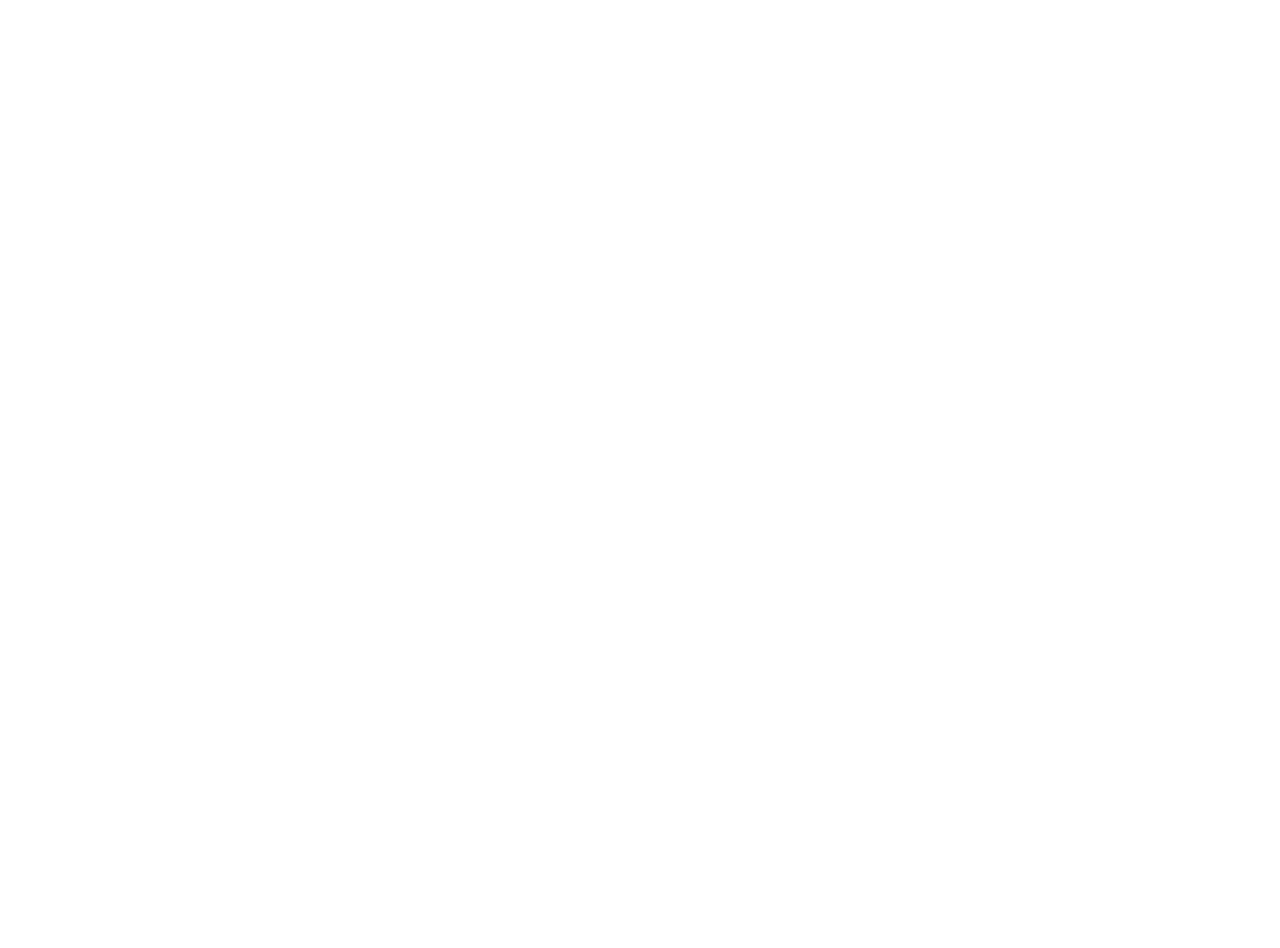
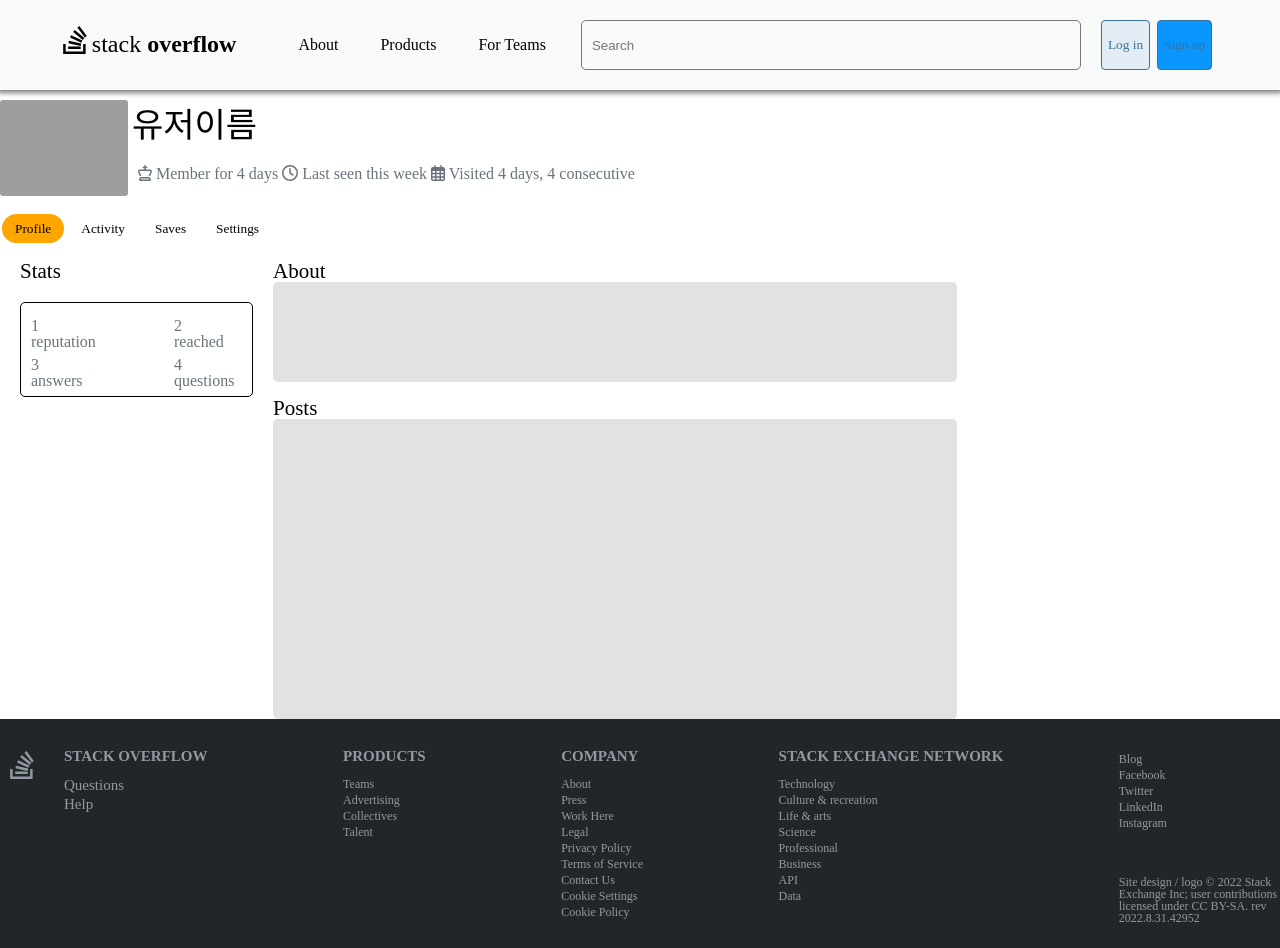
Before and after one commit to codestates-seb/seb40_pre_020, a React (Create React App) app in the folder Client/: page /Userprofile in a window 1280 px wide. Before the commit this address had no page. Before the commit the page ends 800 px from the top, so only its background shows below. Built offline with nearby package versions, Linux system fonts and the light colour scheme; grey boxes are pictures that could not be loaded.

Commit message:
feat:마이페이지 구현

```diff
--- a/Client/src/App.js
+++ b/Client/src/App.js
@@ -6,6 +6,7 @@
 import Home from './components/home';
 import AskQuestion from './components/AskQuestion/AskQuestion';
 import UpdateQuestion from './components/UpdateQuestion/UpdateQuestion';
+import Userprofile from './components/Userprofile/Userprofile';
 function App() {
   return (
     <div>
@@ -24,6 +25,16 @@
           />
           <Route path="/questions/ask" element={<AskQuestion />} />
           <Route path="/questions/update" element={<UpdateQuestion />} />
+          <Route
+            path="/Userprofile"
+            element={
+              <>
+                <Header />
+                <Userprofile />
+                <Footer />
+              </>
+            }
+          />
           <Route
             path="/tags"
             element={
--- a/Client/src/components/AskQuestion/AskQuestion.js
+++ b/Client/src/components/AskQuestion/AskQuestion.js
@@ -1,5 +1,5 @@
 import Tag from '../Addtag/Addtag';
-import Editor from '../editor/Editor';
+import Editor from '../Editor/Editor';
 import styles from './AskQuestion.module.css';
 function AskQuestion() {
   return (
--- /dev/null
+++ b/Client/src/components/Pagination/Pagination.module.css
@@ -0,0 +1,31 @@
+.container {
+  display: flex;
+  gap: 2px;
+}
+
+.container button {
+  padding: 4px 8px;
+  font-size: 13px;
+  font-weight: inherit;
+  outline: none;
+  border: 1px solid hsl(210, 8%, 85%);
+  background-color: transparent;
+  border-radius: 3px;
+}
+
+.container button:hover {
+  background-color: hsl(210, 8%, 85%);
+}
+
+.container span {
+  padding: 4px 8px;
+  font-size: 13px;
+  font-weight: inherit;
+}
+
+.select {
+  border-color: transparent !important;
+  background-color: hsl(27, 90%, 55%) !important;
+  color: #ffffff;
+  cursor: default;
+}
--- a/Client/src/components/Question/Question.module.css
+++ b/Client/src/components/Question/Question.module.css
@@ -61,7 +61,7 @@
 
 .content div {
   display: flex;
-  justify-content: end;
+  justify-content: flex-end;
   align-items: center;
   gap: 0 4px;
 }
@@ -76,6 +76,7 @@
 .user {
   text-align: end;
   width: 700px;
+  margin-top: 3px;
 }
 .user img {
   height: 16px;
--- a/Client/src/components/Questions/Questions.js
+++ b/Client/src/components/Questions/Questions.js
@@ -38,7 +38,7 @@
       status: '-ㅇㅇㅇㅇㅇㅇㅇ',
       views: 5,
       content: ` know this has been asked before, and I have read a lot of posts about it, but I can't seem to find anything to help. I have about 15 controllersamong many other'`,
-      userId: 123123,
+      userId: 333123,
       createdAt: '2022 - 10 - 18',
       votes: 5,
       replies: 5,
@@ -456,7 +456,7 @@
           </button>
         </div>
         <div className={styles.subber}>
-          <span>286 questions</span>
+          <span>{defaultData.length} questions</span>
           <button type="button">Filter</button>
         </div>
       </div>
@@ -467,7 +467,7 @@
       </div>
       {/* <RelatedTags /> */}
       <Pagination
-        total={defaultData.length}
+        total={defaultData.length} //게시물 갯수
         limit={limit}
         page={page}
         setPage={setPage}
--- a/Client/src/components/Questions/Questions.module.css
+++ b/Client/src/components/Questions/Questions.module.css
@@ -5,11 +5,12 @@
   border-top-width: 0;
   border-bottom-width: 0;
   border-right-width: 0;
+}
 
-}
 
 .titleWrap {
   padding: 24px 24px 0px 24px;
+  margin-top: 90px;
 }
 
 .mainber {
--- a/Client/src/components/UpdateQuestion/UpdateQuestion.js
+++ b/Client/src/components/UpdateQuestion/UpdateQuestion.js
@@ -1,5 +1,5 @@
 import Tag from '../Addtag/Addtag';
-import Editor from '../editor/Editor';
+import Editor from '../Editor/Editor';
 import styles from './UpdateQuestion.module.css';
 
 function UpdateQuestion() {
--- /dev/null
+++ b/Client/src/components/Userprofile/Userprofile.js
@@ -0,0 +1,90 @@
+import styles from './Userprofile.module.css';
+import {
+  faChessKing,
+  faClock,
+  faCalendarDays,
+} from '@fortawesome/free-regular-svg-icons';
+import { FontAwesomeIcon } from '@fortawesome/react-fontawesome';
+import { useState } from 'react';
+
+function Userprofile() {
+  let [a, seta] = useState(1);
+  return (
+    <div className={styles.container}>
+      <div className={styles.Userprofile}>
+        <img
+          src="https://lh3.googleusercontent.com/a/ALm5wu13X0XLApYPHbBO2kYOr8i6znu8rpu6NY2Jasi_=k-s256"
+          alt="avatar"
+        />
+        <div className={styles.userdata}>
+          <div className={styles.username}>유저이름</div>
+          <div className={styles.userinfo}>
+            <FontAwesomeIcon
+              icon={faChessKing}
+              size="1x"
+              color="rgb(106, 115, 124)"
+            />
+            <span> Member for 4 days </span>
+            <FontAwesomeIcon
+              icon={faClock}
+              size="1x"
+              color="rgb(106, 115, 124)"
+            />
+            <span> Last seen this week </span>
+            <FontAwesomeIcon
+              icon={faCalendarDays}
+              size="1x"
+              color="rgb(106, 115, 124)"
+            />
+            <span> Visited 4 days, 4 consecutive </span>
+          </div>
+        </div>
+      </div>
+      <div className={styles.navbar}>
+        <button className={a === 1 ? styles.on : null} onClick={() => seta(1)}>
+          Profile
+        </button>
+        <button className={a === 2 ? styles.on : null} onClick={() => seta(2)}>
+          Activity
+        </button>
+        <button className={a === 3 ? styles.on : null} onClick={() => seta(3)}>
+          Saves
+        </button>
+        <button className={a === 4 ? styles.on : null} onClick={() => seta(4)}>
+          Settings
+        </button>
+      </div>
+      <div className={styles.sss}>
+        <div className={styles.stats}>
+          <h2>Stats</h2>
+          <div className={styles.statsinfo}>
+            <div className={styles.stat}>
+              1<span>reputation</span>
+            </div>
+            <div className={styles.stat}>
+              2<span>reached</span>
+            </div>
+            <div className={styles.stat}>
+              3<span>answers</span>
+            </div>
+            <div className={styles.stat}>
+              4<span>questions</span>
+            </div>
+          </div>
+        </div>
+        <div>
+          <div className={styles.Userdata}>
+            <h2>About</h2>
+            <div className={styles.about}></div>
+          </div>
+          <div className={styles.Userdata}>
+            <h2>Posts</h2>
+            <div className={styles.post}></div>
+          </div>
+        </div>
+      </div>
+    </div>
+  );
+}
+
+export default Userprofile;
--- /dev/null
+++ b/Client/src/components/Userprofile/Userprofile.module.css
@@ -0,0 +1,92 @@
+.container{
+  width: 980px;
+  padding-top: 100px;
+}
+.Userprofile{
+  display:  flex;
+align-items: center;
+}
+.Userprofile img{
+width: 128px;
+border-radius: 3px;
+}
+.username{
+  display: inline-block;
+  font-size: 34px;
+  margin: 4px 4px 12px;
+}
+.userinfo{
+  color: rgb(106, 115, 124);
+  padding: 10px;
+}
+.navbar{
+margin-top: 16px;}
+.on{
+  background-color: orange!important;
+  ;
+}
+.navbar button{
+  text-align: center;
+  height: 29px;
+  margin:2px ;
+  padding: 6px 12px;
+  background-color: white;
+  border-radius: 20px;
+}
+.stats{
+  margin-top: 16px;
+  margin-left:20px ;
+}
+.stats h2{
+  font-size: 21px;
+}
+.statsinfo{
+  display: flex;
+  margin-top: 20px;
+  padding: 15px 10px 0px 10px;
+  border:  1px solid rgb(0, 0, 0);
+  border-radius: 5px;
+  max-width: 593px;
+
+   }
+.stat{
+  width: 143px;
+  height: 39px;
+  display: flex;
+  flex-direction: column;
+  color:rgb(106, 115, 124)
+}
+.Userdata {
+  margin-top: 16px;
+  margin-left:20px ;
+}
+.Userdata h2{
+  font-size: 21px;
+}
+.post{
+  width: 684px;
+  height: 300px;/*포스트창 임의크기*/
+  background-color: rgb(226, 226, 226);
+  border-radius: 5px;
+}
+.about{
+  width: 684px;
+  height: 100px;
+  background-color: rgb(226, 226, 226);
+  border-radius: 5px;
+}
+
+
+
+@media (min-width: 980px) {
+  .statsinfo{
+    display: grid;
+    grid-template-columns: repeat(2, 1fr);
+    width: 211px;
+    /* height: 120px; */
+  }
+  .sss{
+    display: flex;
+
+  }
+}
--- a/Client/src/components/footer.js
+++ b/Client/src/components/footer.js
@@ -18,7 +18,6 @@
 const Footermain = styled.footer`
   display: flex;
   flex-flow: row wrap;
-  position: absolute;
   width: 100%;
   bottom: 0;
   background-color: #232629;
```
